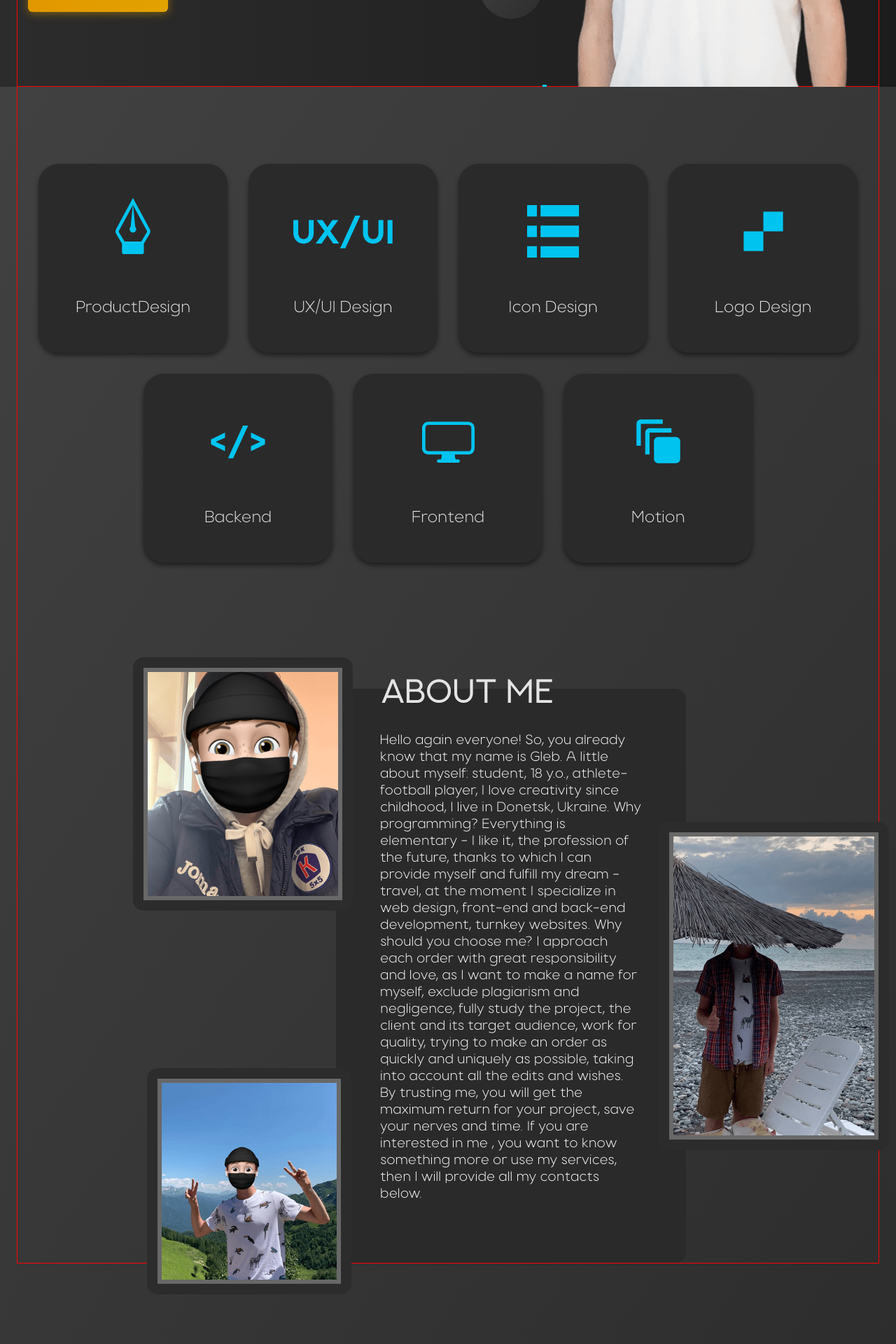
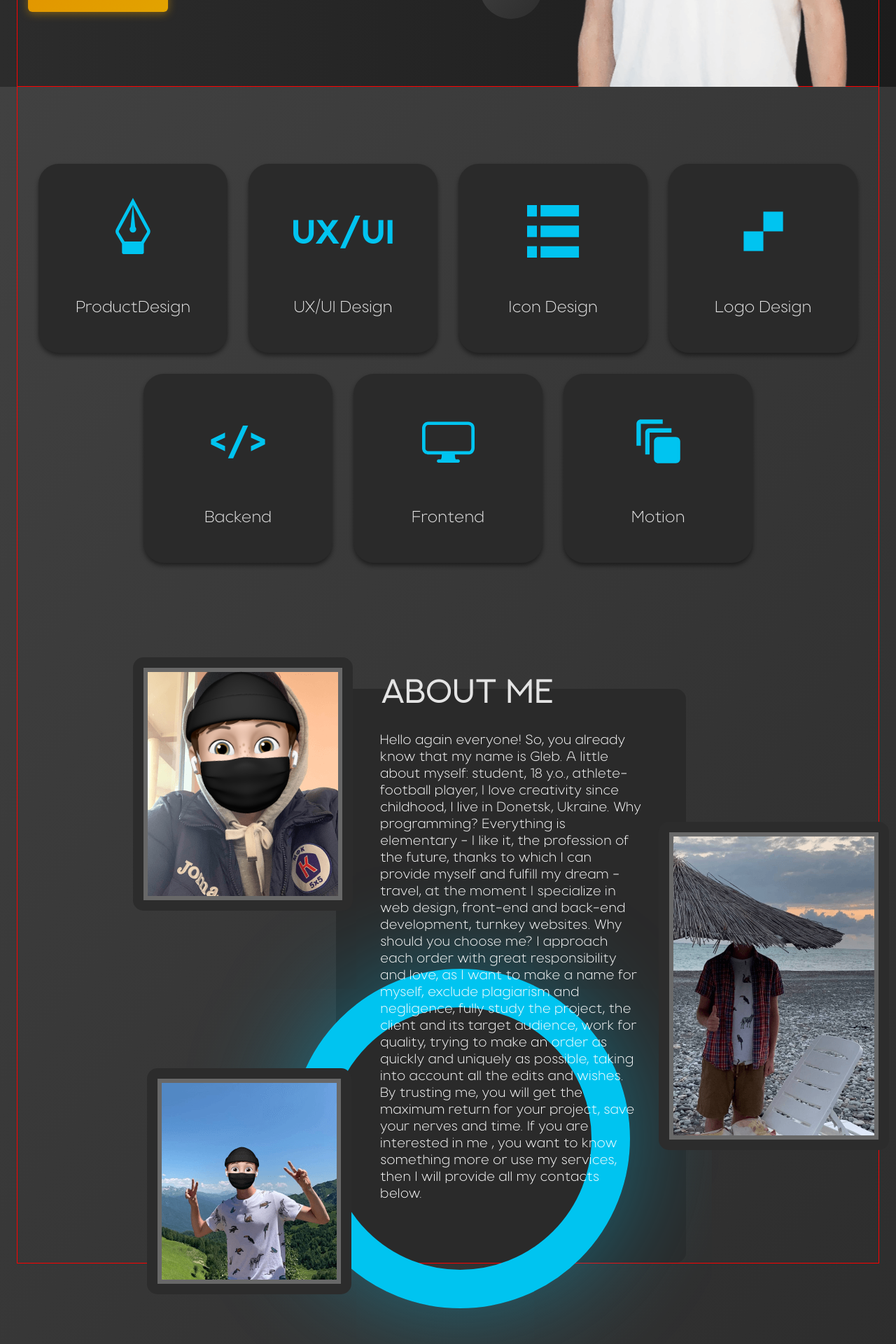
Before and after one commit to Kytyzovns/portfolio-start-project-main, a React app: page / in a window 1280 px wide. Shown: the part 620-2540 px from the top of the page at 70% size. Built offline with nearby package versions, Linux system fonts and the light colour scheme; a web font is replaced by a local one.

Commit message:
about section work in progress 2

```diff
--- a/src/components/StyledCircle.ts
+++ b/src/components/StyledCircle.ts
@@ -13,22 +13,15 @@ type StyledCircleProps = {
 }
 
 export const StyledCircle = styled.div<StyledCircleProps>`
-    border: solid ${props => props.borderColor} ${theme.colors.accent};
+    border: solid ${props => props.borderWidth} ${props => `${props.theme.colors[props.borderColor || "blue"]}`};
     left: ${props => props.left};
     right: ${props => props.right};
     top: ${props => props.top};
     bottom: ${props => props.bottom};
     position: absolute;
     width: ${props => props.dims};
-    height: ${props => props.dims}
+    height: ${props => props.dims};
     border-radius: 100%;
     box-shadow: ${props => props.shadow};
+    z-index: -1;
 `
-// border: solid 67px ${theme.colors.accent};
-// left: -65px;
-// bottom: 0;
-// position: absolute;
-// width: 575px;
-// height: 575px;
-// border-radius: 100%;
-// box-shadow: 0 0 152px 0 rgba(0, 196, 240, 0.42);
--- a/src/index.tsx
+++ b/src/index.tsx
@@ -4,15 +4,17 @@ import './index.css';
 import App from './App';
 import reportWebVitals from './reportWebVitals';
 import {GlobalStyles} from "./styles/GlobalStyles";
+import {ThemeProvider} from "styled-components";
+import {theme} from "./styles/Theme";
 
 const root = ReactDOM.createRoot(
     document.getElementById('root') as HTMLElement
 );
 root.render(
-    <React.StrictMode>
+    <ThemeProvider theme={theme}>
         <GlobalStyles/>
         <App/>
-    </React.StrictMode>
+    </ThemeProvider>
 );
 
 // If you want to start measuring performance in your app, pass a function
--- a/src/layout/sections/about/About.tsx
+++ b/src/layout/sections/about/About.tsx
@@ -10,6 +10,7 @@ import {AbsoluteContainer} from "../../../components/AbsoluteContainer";
 import {Container} from "../../../components/Container";
 import {theme} from "../../../styles/Theme";
 import {Skills} from "../skills/Skills";
+import {StyledCircle} from "../../../components/StyledCircle";
 
 export const About = () => {
     return (
@@ -32,6 +33,8 @@ export const About = () => {
 
                     <Head src={aboutHead} alt="aboutFirstHead"/>
 
+                    <StyledCircle borderWidth={"55px"} borderColor={"accent"} left={"-65px"} bottom={"-65px"} dims={"485px"}
+                                  shadow={"0 0 152px 0 rgba(0, 196, 240, 0.42)"}></StyledCircle>
 
                     <StyledAboutText>Hello again everyone! So, you already know that my name is Gleb. A little about
                         myself: student, 18 y.o., athlete-football player, I love creativity since childhood, I live
@@ -105,7 +108,7 @@ const StyledTextContainer = styled.div`
     width: 500px;
     height: 820px;
     background-color: ${theme.colors.skillBg};
-    z-index: 1;
+    z-index: 9999;
 `
 
 type StyledPhotoContainerProps = {
@@ -134,3 +137,6 @@ const Head = styled.img`
     top: -90px;
     z-index: 2;
 `
+const emptyContainer = styled.div`
+
+`
--- a/src/layout/sections/main/Main.tsx
+++ b/src/layout/sections/main/Main.tsx
@@ -27,11 +27,9 @@ export const Main = () => {
                     </FlexWrapper>
 
                     <PhotoContainer>
-                        <StyledCircle></StyledCircle>
+                        <StyledCircle borderWidth={"67px"} borderColor={"accent"} left={"-65px"} bottom={"0"} dims={"575px"}
+                                      shadow={"0 0 152px 0 rgba(0, 196, 240, 0.42)"}></StyledCircle>
                         <Photo src={mainPhoto} alt="mainPhoto"/>
-
-                        <StyledCircle/>
-
                         <Circle top={"100px"} right={"22px"}>
                             <CircleText>UI</CircleText>
                         </Circle>
```
Also changed, not shown: src/App.tsx (+6 -8 lines).
